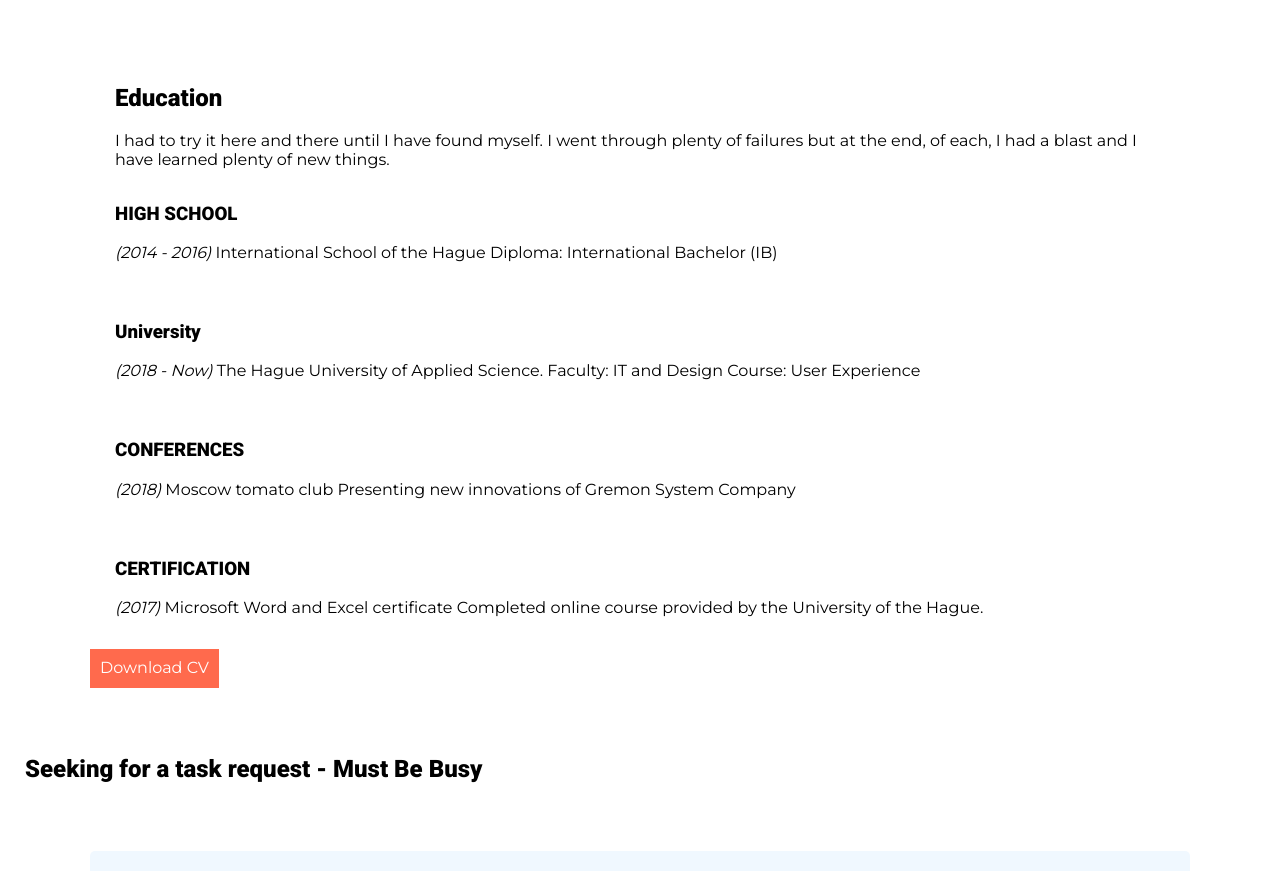
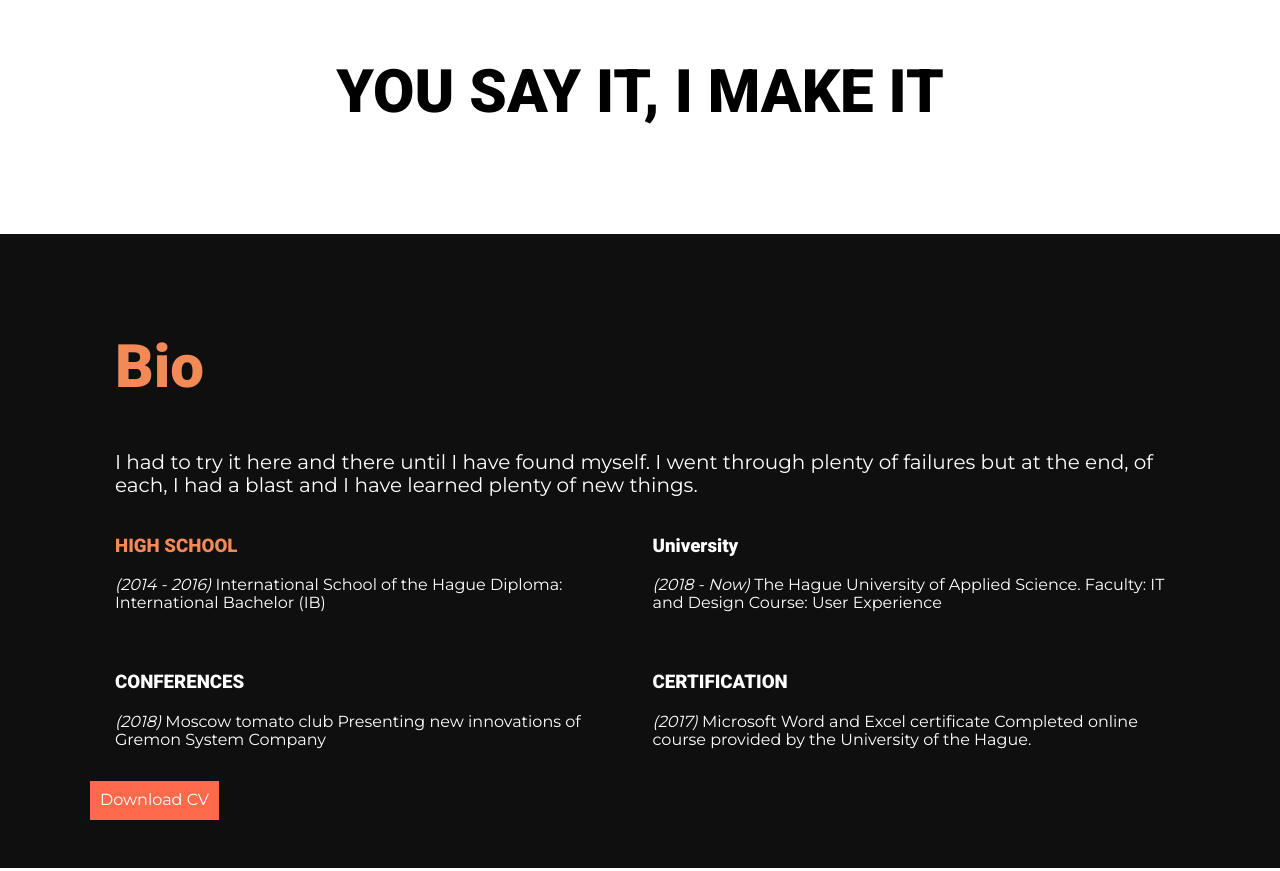
Before and after one commit to TheHagueUniversity/portfolio-GeorgiBirdman, a plain HTML site: page georgibirdman/index.html in a window 1280 px wide. Shown: the part 1280-2151 px from the top of the page. Drawn offline with nearby package versions, Linux system fonts and the light colour scheme.

Commit message:
Workflow styling

```diff
--- a/georgibirdman/assets/css/styles.css
+++ b/georgibirdman/assets/css/styles.css
@@ -26,13 +26,14 @@ h1, h2, h3, h4, h5{
 }
 
 .primary-color{
-	color: #F18A57;
+	color: #F18A57 !important;
 }
 
 /*-----Start of Homepage-----*/
 header{
 	position: fixed;
-	top: 25px;
+	padding: 25px 0;
+  background-color: #0009;
 	width: 100%;
 }
 
@@ -43,10 +44,7 @@ header{
 #birdman-logo{
 	width: 220px;
 }
-/*-----Navigations/Items-----*/
-nav ul li:hover {
-  background-color: #F18A57;
-}
+
 .main-banner{
 	list-style: none;
 	margin: 0;
@@ -54,8 +52,6 @@ nav ul li:hover {
 	display: flex;
 	flex-direction: row;
 	justify-content: space-between;
-  background-color: #0006;
-  opacity: 0.7;
   line-height: 10px;
 }
 
@@ -133,15 +129,29 @@ nav ul li:hover {
 	margin: 0 auto;
 }
 
+@media(min-width: 750px){
+	.section-title{
+		font-size: 60px;
+	}
+}
 /*------- in Between -------*/
-.container .between{
-  padding: 2.5 rem 0;
-  background-color: #6E6767;
-  position: absolute;
-  overflow: hidden;
+/* .container .between{ */
+/*   padding: 2.5 rem 0; */
+/*   background-color: #6E6767; */
+/*   position: absolute; */
+/*   overflow: hidden; */
+/* } */
+/* .container-inner{ */
+/* } */
+
+@media(min-width: 750px){
+	.blow-up{
+		text-align: center;
+		margin: 1em 0;
+		font-size: 60px;
+	}
 }
-.container-inner{
-}
+
 
 /*------- GRID for Project -------*/
 #works-grid{
@@ -221,12 +231,25 @@ nav ul li:hover {
 
 /*------- GRID for Education -------*/
 
-#Edu-grid{
+#bio{
+	background-color: #0f0f0f;
+	color: white;
+}
+
+@media(min-width:750px){
+	.lead{
+		font-size: 20px;
+	}
+}
+
+#edu-grid{
 	list-style: none;
 	padding: 0;
 	display: grid;
 	grid-template-rows: repeat(2, 1fr);
+	grid-template-columns: repeat(2, 1fr);
 	grid-gap: 25px;
+
 }
 
 .btn{
--- a/georgibirdman/index.html
+++ b/georgibirdman/index.html
@@ -27,14 +27,14 @@
 	<main>
 		<div id="landing">
 			<div class="container">
-				<h1 class="largetext">Hello, I am <span class="highlight">George</span>, <br> a <span class="highlight">UX</span> design student based in <span class="highlight">The Hague</span>.</h1>
-<i id="scroll-arrow" class="fas fa-arrow-down fa-7x primary-color mt-2"></i>
+				<h1 class="largetext">Hello, I am <span class="highlight">George</span>, <br> a <span class="highlight">UX design</span> student based in The Hague.</h1>
+<i id="scroll-arrow" class="fas fa-arrow-down fa-7x white mt-2"></i>
 			</div>
 		</div>
 	<!--- Project Section -->
 		<div id="projects" class="section-divider">
 			<div class="container">
-				<h2>View Privious Work</h2>
+				<h2>View Previous Work</h2>
 					<ul id="works-grid">
 
 						<li class="works-thumbnail-wrapper">
@@ -68,28 +68,30 @@
 			</div>
 		</div>
 			<!--- In Between -->
-<div class="container between">
-	<div class="container-inner">
-	<h2> YOU SAY IT, I MAKE IT<h2>
-	</div>
+			<div class="section-divider">
+<div class="container">
+	<h2 class="blow-up"> YOU SAY IT, I MAKE IT<h2>
 </div>
+			</div>
 <!--- BIO -->
 <!--- Education -->
-	 <div id="projects" class="section-divider">
+		<div id="bio">
+		<div class="section-divider">
 			<div class="container">
-				<h2>Education</h2>
-				<p>I had to try it here and there until I have found myself. I went through plenty of failures but at the end, of each, I had a blast and I have learned plenty of new things.</p>
-		<ul id="Edu-grid">
-			<li class="edu-thumbnail-wrapper">
+				<h2 class="section-title primary-color">Bio</h2>
+				<p class="lead">I had to try it here and there until I have found myself. I went through plenty of failures but at the end, of each, I had a blast and I have learned plenty of new things.</p>
 
-					<h3>HIGH SCHOOL</h3>
+		<ul id="edu-grid">
+			<li class="">
+
+					<h3 class="primary-color">HIGH SCHOOL</h3>
 					<p> <em>(2014 - 2016)</em>
 
 International School of the Hague
 
 Diploma: International Bachelor (IB) </p>
 			</li>
-			<li class="edu-thumbnail-wrapper">
+			<li class="">
 
 					<h3>University</h3>
 					<p> <em>(2018 - Now)</em>
@@ -100,7 +102,7 @@ Diploma: International Bachelor (IB) </p>
 
 						Course: User Experience </p>
 			</li>
-			<li class="edu-thumbnail-wrapper">
+			<li class="">
 
 					<h3>CONFERENCES</h3>
 					<p> <em>(2018)</em>
@@ -109,7 +111,7 @@ Diploma: International Bachelor (IB) </p>
 
 						Presenting new innovations of Gremon System Company  </p>
 			</li>
-			<li class="edu-thumbnail-wrapper">
+			<li class="">
 
 					<h3>CERTIFICATION</h3>
 					<p> <em>(2017)</em>
@@ -118,11 +120,12 @@ Diploma: International Bachelor (IB) </p>
 
 						Completed online course provided by the University of the Hague. </p>
 			</li>
+		</ul>
 
 </div>
 <a href="CV.pdf" class="btn download" download="">Download CV</a>
 	</div>
-
+</div>
 
 	<!--- In Between -->
 <div class="container between">
```
Also changed, not shown: 4 other files.
